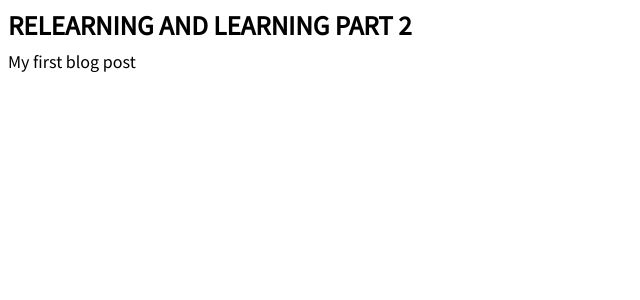
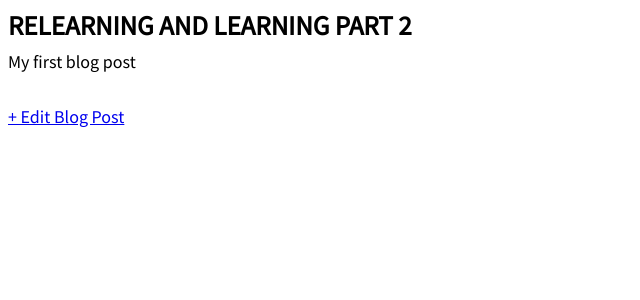
Before and after one commit to mkaychuks/Django-For-Beginners, a Django app: page /post/1/ in a window 1280 px wide. Shown: the part 126-426 px from the top of the page, without its empty margins (0-640 px from the left). Run offline with Django 3.2, Linux system fonts and the light colour scheme; data comes from the database, SQL or seed files in the repository; both versions use the stored data as it was after the commit.

Commit message:
Added the UpdateView

```diff
--- a/blog/urls.py
+++ b/blog/urls.py
@@ -5,8 +5,15 @@ from .views import (
     BlogListView, blogListView,
     BlogDetailView, blogDetailView,
     BlogCreateView, blogCreateView,
+    BlogUpdateView, blogUpdateView,
 )
 
+# from imports in .views, I placed each CBV with
+# its corresponding FBV so as to make things clear..
+
+
+# ALl the hashed(#) parts are links to the FBV option of
+# its respective view
 
 urlpatterns = [
     path('', BlogListView.as_view(), name='home'),
@@ -15,5 +22,6 @@ urlpatterns = [
     # path('post/<int:pk>/', blogDetailView, name='post_detail'),
     path('post/new/', BlogCreateView.as_view(), name='post_new'),
     #path('post/new/', blogCreateView, name='post_new'),
-
+    path('post/<int:pk>/edit/', BlogUpdateView.as_view(), name='post_edit'),
+    #path('post/<int:pk>/edit/', BlogUpdateView.as_view(), name='post_edit'),
 ]
--- a/blog/views.py
+++ b/blog/views.py
@@ -1,6 +1,6 @@
 from django.shortcuts import render, get_object_or_404, redirect
 from django.views.generic import ListView, DetailView
-from django.views.generic.edit import CreateView
+from django.views.generic.edit import CreateView, UpdateView
 
 
 from .models import Post
@@ -49,7 +49,7 @@ class BlogCreateView(CreateView):
     template_name = 'post_new.html'
     fields = ['author', 'title', 'body']
 
-
+# recreating BlogDetailView using Function-Based View...
 def blogCreateView(request):
     form = PostForm()
     if request.method == 'POST':
@@ -62,3 +62,27 @@ def blogCreateView(request):
     context = {'form': form}
     template_name = 'post_new.html'
     return render(request, template_name, context)
+
+
+
+
+
+class BlogUpdateView(UpdateView):
+    model = Post
+    fields = ['title', 'body']
+    template_name = 'post_edit.html'
+
+# Recreating the UpdateView using Function Based View
+def blogUpdateView(request, pk):
+    form = PostForm()
+    post = get_object_or_404(Post, pk=pk)
+    if request.method == 'POST':
+        form = PostForm(request.POST, instance=post)
+        if form.is_valid():
+            form.save()
+            return redirect('post_detail', pk=pk)
+    else:
+        form = PostForm()
+    context = {'form': form}
+    template_name = 'post_edit.html'
+    return render(request, template_name, context)
--- a/templates/post_detail.html
+++ b/templates/post_detail.html
@@ -6,4 +6,5 @@
         <h2>{{ post.title }}</h2>
         <p>{{ post.body }}</p>
     </div>
+    <a href="{% url 'post_edit' post.pk %}">+ Edit Blog Post</a>
 {% endblock content %}
```
Also changed, not shown: templates/post_edit.html (added, +10 -0 lines), db.sqlite3.
